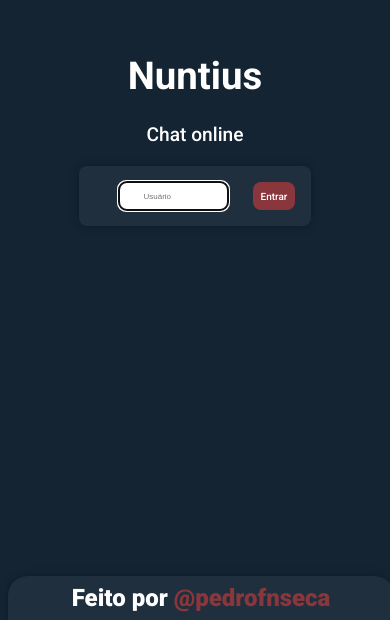
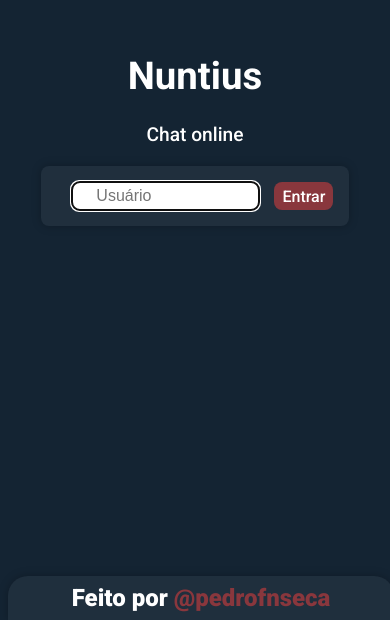
Before and after one commit to PedroFnseca/Chat-Online, a website: page public/index.html in a window 390 px wide. Shown: the part 224-844 px from the top of the page. Drawn offline with nearby package versions, Linux system fonts and the light colour scheme; no server answers.

Commit message:
Responsividade home

```diff
--- a/public/styles/index.css
+++ b/public/styles/index.css
@@ -150,36 +150,25 @@ footer a:hover{
     margin: 1rem;
 }
 
-@media screen and (max-width: 767px) {
+@media screen and (max-width: 767px){
+
+    #form-container{
+        width: 100%;
+        padding: 1rem;
+    }
+
     #username-input{
-        font-size: .5rem;
-        width: 30%;
+        font-size: 1rem;
+        width: 50%;
+    }
+
+    #form-container{
+        width: 80%;
     }
 
     #ok-btn{
         padding: 0 .5rem;
-        font-size: 10px;
-    }
-
-    #username-input{
-        height: 1.8rem;
-    }
-}
-
-@media screen and (max-width: 374px) {
-
-    #form-container{
-        padding: .5rem;
-    }
-
-    #username-input{
-        font-size: .3rem;
-        width: 30%;
-    }
-
-    #ok-btn{
-        padding: 0 .4rem;
-        font-size: 5px;
+        font-size: 1rem;
     }
 
     #username-input{
```
